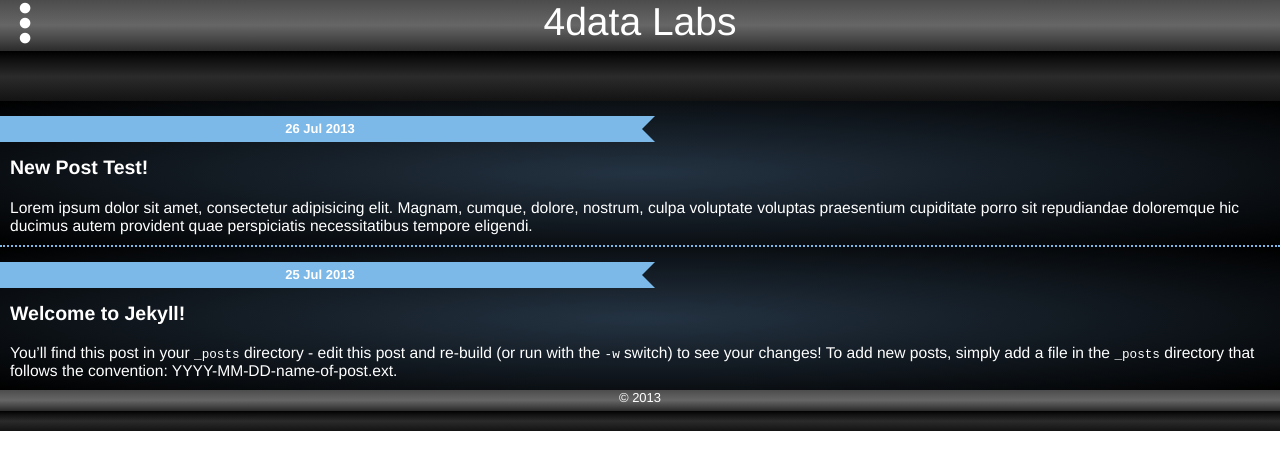
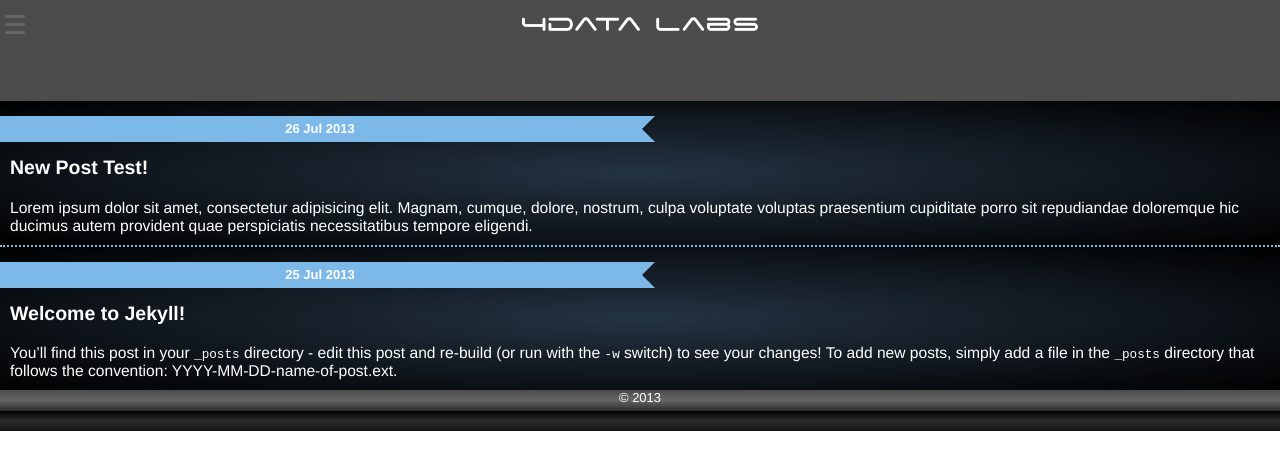
Before and after one commit to ricardo-lino/4data.github.io, a Jekyll site: the page built from index.html, in a window 1280 px wide. Shown: the top 470 px of the page. Built offline with Jekyll 4.4.1, drawn with Linux system fonts in a browser that asks for light colours.

Commit message:
criado estrutura das paginas

```diff
--- a/_includes/main.html
+++ b/_includes/main.html
@@ -1,5 +1,12 @@
 <div id="page">
-	<header class="logo"><ul class="contextMenuIcon"><li>&bull;</li><li>&bull;</li><li>&bull;</li></ul>{{ site.name }}</header>
+	<header class="logo">
+		<ul class="contextMenuIcon">
+			<li></li>
+			<li></li>
+			<li></li>
+		</ul>
+		{{ site.name }}
+	</header>
 
 	<section>{{ content }}</section>
 
--- a/css/main.css
+++ b/css/main.css
@@ -3,6 +3,12 @@
 /* Common
 /*
 /*****************************************************************************/
+@font-face {
+	font-family: 'SpaceAge';
+	src: url('../fonts/space-age.ttf') format('truetype');
+	font-weight: normal;
+	font-style: normal;
+}
 
 /* Global Reset */
 * {
@@ -50,7 +56,8 @@ h1, h2, h3, h4, h5, h6 {
 /*
 /*****************************************************************************/
 #nav{
-	display:none;
+	display: none;
+	z-index: 1;
 	position: absolute;
 	top: 0;
 	left: 0;
@@ -70,24 +77,25 @@ h1, h2, h3, h4, h5, h6 {
 
 	width: 100%;
 	box-sizing: border-box;
-	height:7.882882882882883%;
+	height:11.26126126126126%;
 }
 
 .search{
-	font-size: 1.4em; /* ((16 * 1.5) / 828) * 100*/
+	font-size: 1.7em; /* ((16 * 1.5) / 828) * 100*/
 	width: 90%;
-	margin:5px 0 5%;
+	margin:10px 0 5%;
 	padding: 0 0.7em;
 }
 
 .contentMenu{
+	background: #ccc;
 	position: absolute;
 	top: 0;
 	left: 0;
 	width: 100%;
-	margin-top:7.882882882882883%;
+	margin-top:11.26126126126126%;
 	margin-bottom: 4.504504504504505%;
-	height: 87.61261999999999%; /*87.761261%;*/
+	height: 84.23423423423422%; /*87.761261%;*/
 }
 
 .listButtons {
@@ -156,30 +164,44 @@ h1, h2, h3, h4, h5, h6 {
 .logo{
 	position: relative;
 	background: #4c4c4c; /* Old browsers */
-	background: -moz-linear-gradient(top,  #4c4c4c 0%, #595959 12%, #666666 25%, #474747 39%, #2c2c2c 50%, #000000 51%, #111111 60%, #2b2b2b 76%, #1c1c1c 91%, #131313 100%); /* FF3.6+ */
-	background: -webkit-gradient(linear, left top, left bottom, color-stop(0%,#4c4c4c), color-stop(12%,#595959), color-stop(25%,#666666), color-stop(39%,#474747), color-stop(50%,#2c2c2c), color-stop(51%,#000000), color-stop(60%,#111111), color-stop(76%,#2b2b2b), color-stop(91%,#1c1c1c), color-stop(100%,#131313)); /* Chrome,Safari4+ */
-	background: -webkit-linear-gradient(top,  #4c4c4c 0%,#595959 12%,#666666 25%,#474747 39%,#2c2c2c 50%,#000000 51%,#111111 60%,#2b2b2b 76%,#1c1c1c 91%,#131313 100%); /* Chrome10+,Safari5.1+ */
-	background: -o-linear-gradient(top,  #4c4c4c 0%,#595959 12%,#666666 25%,#474747 39%,#2c2c2c 50%,#000000 51%,#111111 60%,#2b2b2b 76%,#1c1c1c 91%,#131313 100%); /* Opera 11.10+ */
-	background: -ms-linear-gradient(top,  #4c4c4c 0%,#595959 12%,#666666 25%,#474747 39%,#2c2c2c 50%,#000000 51%,#111111 60%,#2b2b2b 76%,#1c1c1c 91%,#131313 100%); /* IE10+ */
-	background: linear-gradient(to bottom,  #4c4c4c 0%,#595959 12%,#666666 25%,#474747 39%,#2c2c2c 50%,#000000 51%,#111111 60%,#2b2b2b 76%,#1c1c1c 91%,#131313 100%); /* W3C */
-	filter: progid:DXImageTransform.Microsoft.gradient( startColorstr='#4c4c4c', endColorstr='#131313',GradientType=0 ); /* IE6-9 */
+
 	color: #fff;
 	height: 11.26126126126126%;
-	font-size: 3em;
+	font-size: 2.3em;
+	font-family: 'SpaceAge';
+	line-height: 1.6em;
+	/*text-shadow: 0 1px 0 #ccc,
+	   0 2px 0 #c9c9c9,
+	   0 3px 0 #bbb,
+	   0 4px 0 #b9b9b9,
+	   0 5px 0 #aaa,
+	   0 6px 1px rgba(0,0,0,.1),
+	   0 0 5px rgba(0,0,0,.1),
+	   0 1px 3px rgba(0,0,0,.3),
+	   0 3px 5px rgba(0,0,0,.2),
+	   0 5px 10px rgba(0,0,0,.25),
+	   0 10px 10px rgba(0,0,0,.2),
+	   0 20px 20px rgba(0,0,0,.15);*/
+
 }
 
 .contextMenuIcon{
+	text-shadow: none;
 	position: absolute;
-	top: 0;
-	left: 0;
+	top: 10px;
+	left: 5px;
 	width: 50px;
 	height: 100%;
 	list-style-type: circle;
-	color: #fff;
+	color: #666;
 }
 
 .contextMenuIcon li{
-	line-height: 15px;
+	margin: 5px 0;
+	height: 3px;
+	width: 20px;
+	border-radius: 5px;
+	background:#666;
 }
 
 .posts li{
```
Also changed, not shown: about/index.html (added, +13 -0 lines), archive/index.html (added, +13 -0 lines), sitemap/index.html (added, +13 -0 lines), tags/index.html (added, +13 -0 lines), fonts/space-age.ttf (added).
